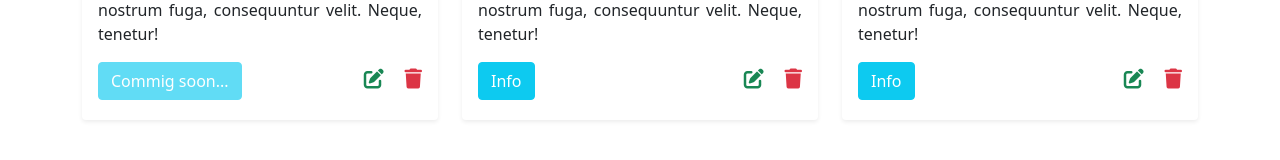
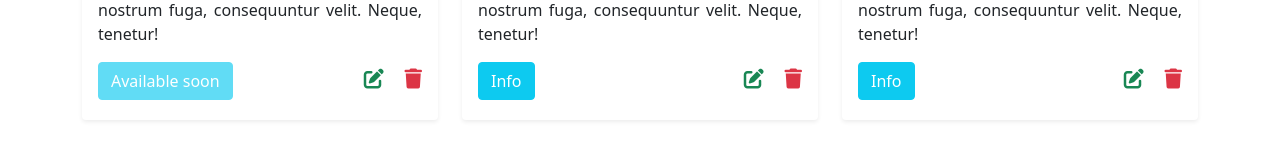
Before and after one commit to sayan99614/Assignments-VueJs, a Vue app: page / in a window 1280 px wide. Shown: the part 486-646 px from the top of the page. Built offline with nearby package versions, Linux system fonts and the light colour scheme.

Commit message:
modified code as suggested

```diff
--- a/src/App.vue
+++ b/src/App.vue
@@ -1,10 +1,3 @@
-<script setup>
-// global component navbar
-import { createApp } from "vue";
-import Navbar from "./components/Navbar.vue";
-const app = createApp({});
-app.component("NavBar", Navbar);
-</script>
 <template>
   <Navbar heading="Car Gallery" />
   <Home />
@@ -12,10 +5,13 @@ app.component("NavBar", Navbar);
 
 <script>
 import Home from "./components/Home.vue";
+import Navbar from "./components/Navbar.vue";
+document.title = "Car Gallery";
 export default {
   name: "App",
   components: {
     Home,
+    Navbar,
   },
 };
 </script>
--- a/src/components/GalleryCard.vue
+++ b/src/components/GalleryCard.vue
@@ -12,7 +12,7 @@
             @click="handleClick"
           >
             <span v-if="carPrice">Info</span>
-            <span v-else>Commig soon...</span>
+            <span v-else>Available soon</span>
           </button>
         </div>
         <div class="mt-1">
--- a/src/components/Home.vue
+++ b/src/components/Home.vue
@@ -9,7 +9,7 @@
       :handleFormHeading="handleFormHeading"
     />
     <div class="row">
-      <div class="col-sm-4" v-for="car in carsinfo" :key="car.name">
+      <div class="col-sm-4" v-for="car in carsInfo" :key="car.name">
         <GalleryCard
           :carImage="car.image"
           :carName="car.name"
@@ -44,7 +44,7 @@ export default {
         image: "",
         price: undefined,
       },
-      carsinfo: [
+      carsInfo: [
         {
           id: "123",
           name: "BMW",
@@ -78,7 +78,7 @@ export default {
   methods: {
     addCar(car) {
       if (car.id !== "") {
-        this.carsinfo = this.carsinfo.map((c) => {
+        this.carsInfo = this.carsInfo.map((c) => {
           if (c.id === car.id) {
             c.name = car.name;
             c.price = car.price;
@@ -91,7 +91,7 @@ export default {
         this.resetInitialValues();
       } else {
         car.id = this.uuid();
-        this.carsinfo.push(car);
+        this.carsInfo.push(car);
         alert("created data" + JSON.stringify(car, 2, null));
       }
     },
@@ -99,7 +99,7 @@ export default {
       return new Date().getUTCMilliseconds();
     },
     editCar(id) {
-      const car = this.carsinfo.find((car) => car.id === id);
+      const car = this.carsInfo.find((car) => car.id === id);
       this.initialValues = car;
       this.showModel = true;
     },
```
Also changed, not shown: 1 other file (tests, documents, lock files or other folders).
